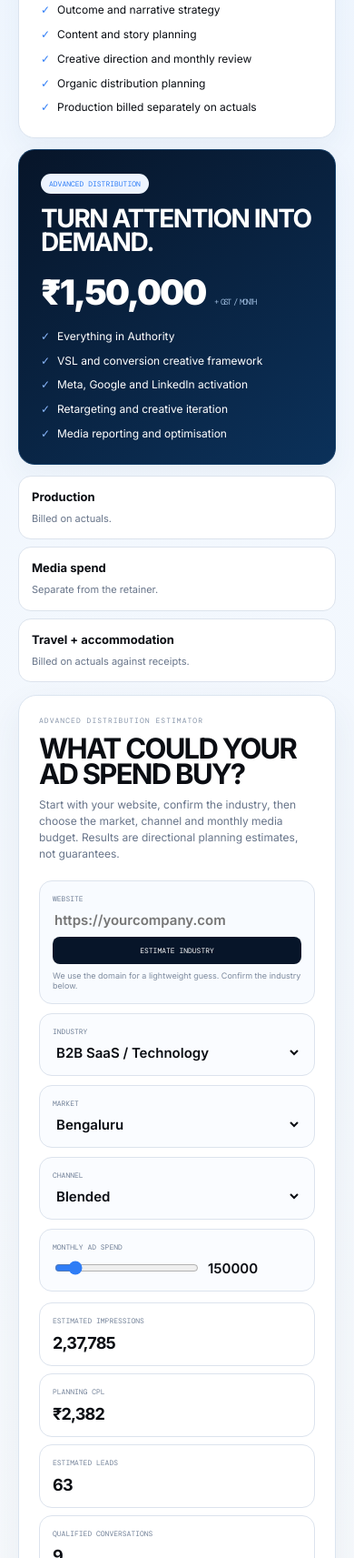
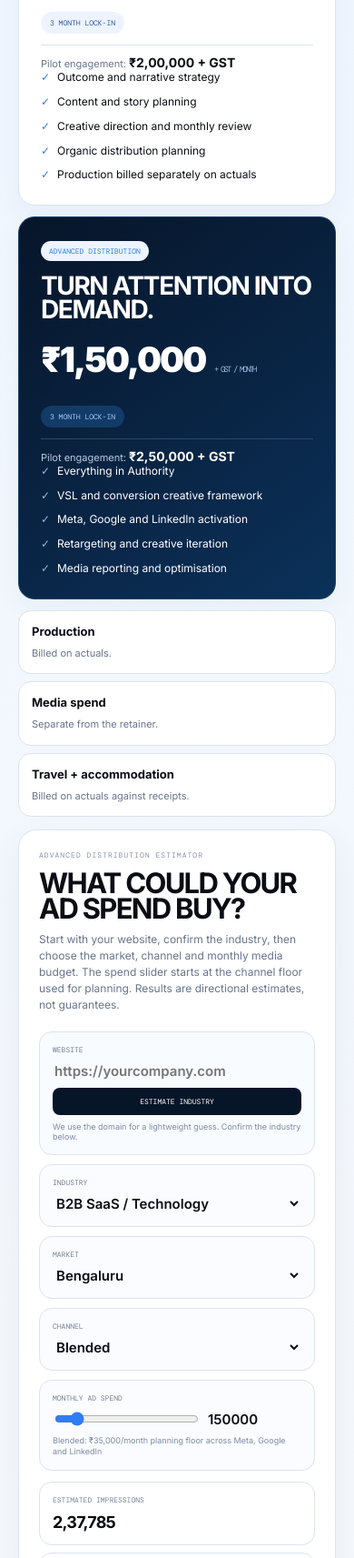
Before and after one commit to vinayraghavendran16/whizzleadmedia, a website: page whizzleadmedia-cloudflare-deploy/public/index.html in a window 390 px wide. Shown: the part 8459-10172 px from the top of the page at 91% size. Drawn offline with nearby package versions, Linux system fonts and the light colour scheme.

Commit message:
Update lock in pilot pricing and ad spend floors

```diff
--- a/whizzleadmedia-cloudflare-deploy/public/index.html
+++ b/whizzleadmedia-cloudflare-deploy/public/index.html
@@ -403,6 +403,74 @@ img{display:block;width:100%;height:100%;object-fit:cover}
 @media(max-width:760px){.section{padding:60px 20px}.hero h1{font-size:clamp(48px,13vw,66px)}.actuals-strip{grid-template-columns:1fr}.planner-controls.four{grid-template-columns:1fr}.planner-controls.four .control:last-child{grid-column:auto}.planner-results.clean{grid-template-columns:1fr 1fr}.plan-metric.total{grid-column:1/3}.website-row{grid-template-columns:1fr}.website-row button{width:100%}.vsl-steps{grid-template-columns:repeat(2,1fr)}}
 @media(max-width:460px){.planner-results.clean{grid-template-columns:1fr}.plan-metric.total{grid-column:auto}}
 
+
+/* V8: wide-screen heading + pricing refinements */
+@media(min-width:1100px){
+  .section-head{
+    display:grid;
+    grid-template-columns:1.45fr .55fr;
+    gap:54px;
+    align-items:end;
+  }
+  .section-head h2,
+  .distribution .section-head h2,
+  .transparent-head h2,
+  .outcome-price-head h2{
+    max-width:none;
+    width:100%;
+  }
+  .distribution .section-head h2{
+    font-size:clamp(48px,5vw,76px);
+  }
+  .distribution .section-head p{
+    max-width:440px;
+    justify-self:end;
+  }
+  .transparent-head{
+    grid-template-columns:1.35fr .65fr;
+  }
+}
+.plan-lock{
+  display:inline-flex;
+  align-items:center;
+  gap:7px;
+  margin:10px 0 2px;
+  padding:7px 10px;
+  border-radius:999px;
+  background:var(--soft);
+  color:#315b95;
+  font:8px "DM Mono",monospace;
+  text-transform:uppercase;
+}
+.simple-price.advanced .plan-lock{
+  background:#123b67;
+  color:#a9ccfb;
+}
+.pilot-line{
+  margin:10px 0 0;
+  padding-top:10px;
+  border-top:1px solid var(--line);
+  font-size:11px;
+  color:#66758a;
+}
+.simple-price.advanced .pilot-line{
+  border-top-color:#284a6f;
+  color:#b8cbe2;
+}
+.pilot-line b{
+  color:var(--ink);
+  font-size:14px;
+}
+.simple-price.advanced .pilot-line b{
+  color:#fff;
+}
+.platform-floor{
+  margin-top:7px;
+  font-size:9px;
+  color:#7e8ba0;
+  line-height:1.35;
+}
+
 </style>
 </head>
 <body>
@@ -680,6 +748,8 @@ img{display:block;width:100%;height:100%;object-fit:cover}
         <span class="retainer-tag">Authority retainer</span>
         <h3>GET KNOWN. BUILD TRUST.</h3>
         <div class="simple-amount">₹1,00,000 <small>+ GST / month</small></div>
+        <div class="plan-lock">3 month lock-in</div>
+        <div class="pilot-line">Pilot engagement: <b>₹2,00,000 + GST</b></div>
         <ul>
           <li>Outcome and narrative strategy</li>
           <li>Content and story planning</li>
@@ -693,6 +763,8 @@ img{display:block;width:100%;height:100%;object-fit:cover}
         <span class="retainer-tag">Advanced distribution</span>
         <h3>TURN ATTENTION INTO DEMAND.</h3>
         <div class="simple-amount">₹1,50,000 <small>+ GST / month</small></div>
+        <div class="plan-lock">3 month lock-in</div>
+        <div class="pilot-line">Pilot engagement: <b>₹2,50,000 + GST</b></div>
         <ul>
           <li>Everything in Authority</li>
           <li>VSL and conversion creative framework</li>
@@ -715,7 +787,7 @@ img{display:block;width:100%;height:100%;object-fit:cover}
           <div class="eyebrow">Advanced distribution estimator</div>
           <h3>WHAT COULD YOUR AD SPEND BUY?</h3>
         </div>
-        <p>Start with your website, confirm the industry, then choose the market, channel and monthly media budget. Results are directional planning estimates, not guarantees.</p>
+        <p>Start with your website, confirm the industry, then choose the market, channel and monthly media budget. The spend slider starts at the channel floor used for planning. Results are directional estimates, not guarantees.</p>
       </div>
 
       <div class="site-analyser">
@@ -762,9 +834,10 @@ img{display:block;width:100%;height:100%;object-fit:cover}
         <div class="control">
           <label for="plannerSpend">Monthly ad spend</label>
           <div class="spend-row">
-            <input id="plannerSpend" type="range" min="50000" max="1000000" step="25000" value="150000"/>
-            <input id="plannerSpendNumber" type="number" min="50000" max="1000000" step="25000" value="150000"/>
+            <input id="plannerSpend" type="range" min="5000" max="1000000" step="5000" value="150000"/>
+            <input id="plannerSpendNumber" type="number" min="5000" max="1000000" step="5000" value="150000"/>
           </div>
+          <div class="platform-floor" id="platformFloor">Planning floor adjusts by channel.</div>
         </div>
       </div>
 
@@ -773,7 +846,7 @@ img{display:block;width:100%;height:100%;object-fit:cover}
         <div class="plan-metric"><span>Planning CPL</span><b id="planCPL">₹0</b></div>
         <div class="plan-metric"><span>Estimated leads</span><b id="planLeads">0</b></div>
         <div class="plan-metric"><span>Qualified conversations</span><b id="planConversions">0</b></div>
-        <div class="plan-metric total"><span>Retainer + media</span><b id="planTotal">₹3,00,000</b><small>Production and travel excluded</small></div>
+        <div class="plan-metric total"><span>Retainer + media</span><b id="planTotal">₹3,00,000</b><small>₹1.5L advanced retainer + media. Production and travel excluded.</small></div>
       </div>
       <div class="planner-note">Directional estimate only. Performance varies by offer, audience, landing page, creative quality, tracking and sales follow-up.</div>
     </div>
@@ -905,9 +978,34 @@ detectIndustry?.addEventListener('click',()=>{
   if(industryHint)industryHint.textContent=guess==='other'?'Could not infer confidently. Please choose the closest industry.':'Industry preselected from the domain. Please confirm or change it.';
   estimateMedia();
 });
-function clampSpend(v){return Math.min(1000000,Math.max(50000,Math.round(v/25000)*25000))}
+const platformFloor=document.getElementById('platformFloor');
+const channelMinimums={
+  meta:{amount:5000,label:'Meta: ₹5,000/month planning floor'},
+  google:{amount:5000,label:'Google: ₹5,000/month planning floor'},
+  linkedin:{amount:25000,label:'LinkedIn: ~₹25,000/month, aligned to the official $10/day minimum'},
+  blend:{amount:35000,label:'Blended: ₹35,000/month planning floor across Meta, Google and LinkedIn'}
+};
+function getChannelMinimum(){
+  return channelMinimums[plannerChannel?.value]||channelMinimums.blend;
+}
+function clampSpend(v){
+  const floor=getChannelMinimum().amount;
+  return Math.min(1000000,Math.max(floor,Math.round(v/5000)*5000));
+}
+function syncSpendFloor(){
+  if(!plannerSpend||!plannerSpendNumber)return;
+  const floor=getChannelMinimum();
+  plannerSpend.min=floor.amount;
+  plannerSpendNumber.min=floor.amount;
+  if(Number(plannerSpend.value)<floor.amount){
+    plannerSpend.value=floor.amount;
+    plannerSpendNumber.value=floor.amount;
+  }
+  if(platformFloor)platformFloor.textContent=floor.label;
+}
 function estimateMedia(){
   if(!plannerRegion||!plannerChannel||!plannerSpend||!plannerIndustry)return;
+  syncSpendFloor();
   const region=plannerRegion.value, channel=plannerChannel.value, industry=plannerIndustry.value;
   const f=industryFactors[industry]||industryFactors.other;
   const spend=clampSpend(Number(plannerSpend.value)||150000);
@@ -922,7 +1020,7 @@ function estimateMedia(){
   document.getElementById('planConversions').textContent=num.format(Math.max(0,Math.round(conversions)));
   document.getElementById('planTotal').textContent=inr.format(advancedRetainer+spend);
 }
-plannerIndustry?.addEventListener('change',estimateMedia);plannerRegion?.addEventListener('change',estimateMedia);plannerChannel?.addEventListener('change',estimateMedia);
+plannerIndustry?.addEventListener('change',estimateMedia);plannerRegion?.addEventListener('change',estimateMedia);plannerChannel?.addEventListener('change',()=>{syncSpendFloor();estimateMedia();});
 plannerSpend?.addEventListener('input',()=>{plannerSpendNumber.value=plannerSpend.value;estimateMedia()});
 plannerSpendNumber?.addEventListener('change',()=>{plannerSpend.value=clampSpend(Number(plannerSpendNumber.value)||150000);estimateMedia()});
 estimateMedia();
```
